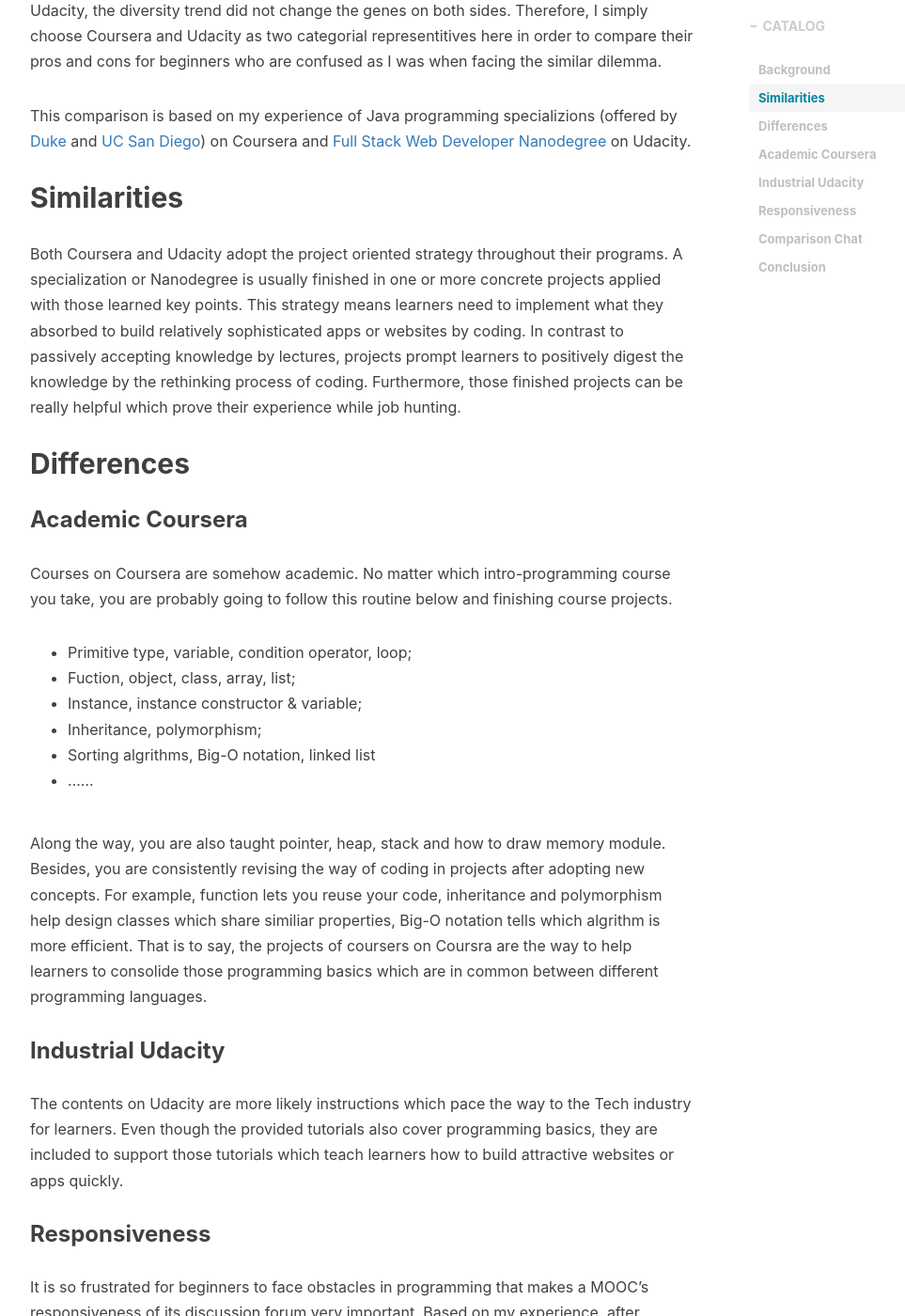
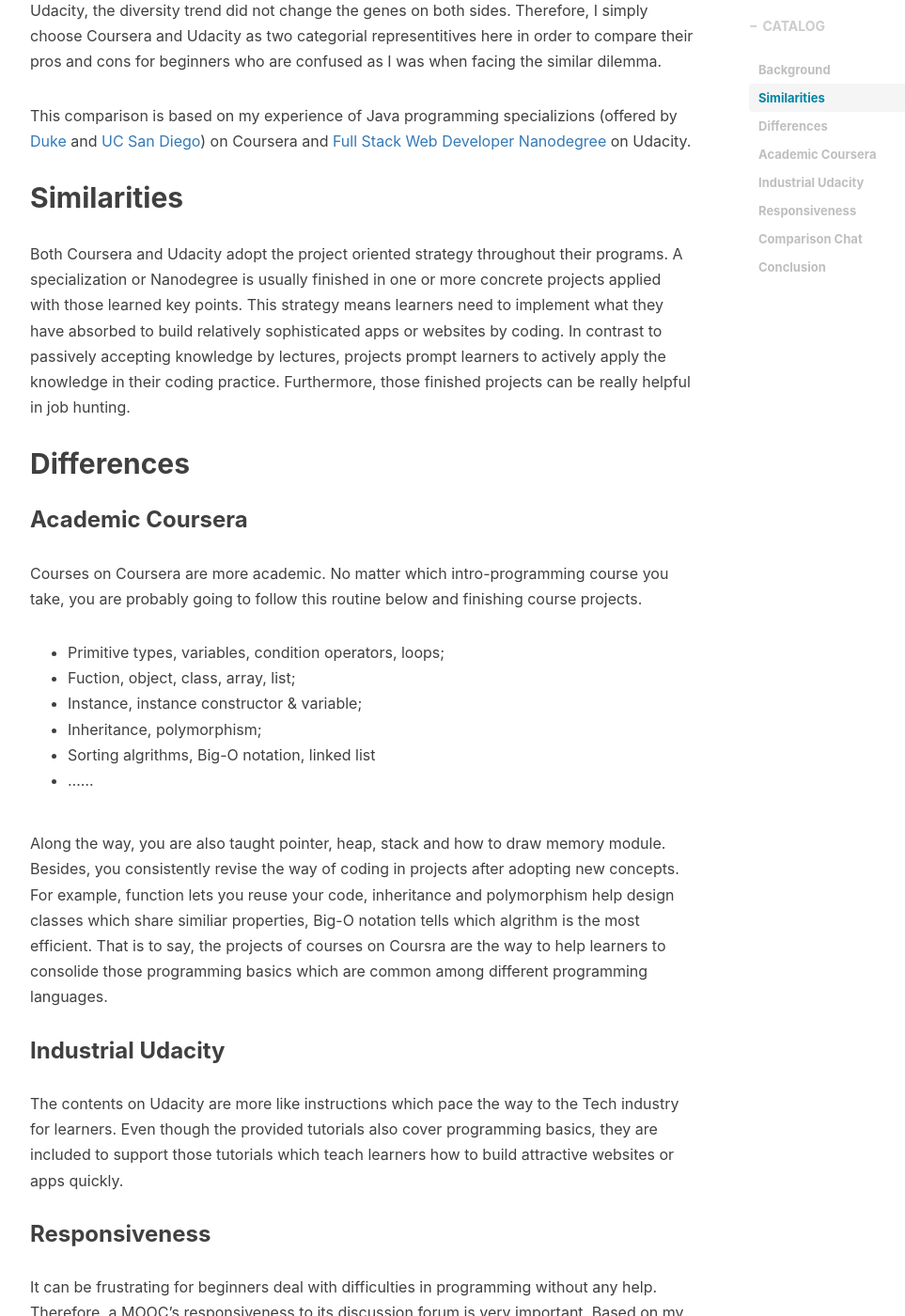
Before and after one commit to biyunwu/biyunwu.github.io, a Jekyll site: the page built from _posts/2018-02-19-coursera-versus-udacity.md, in a window 1280 px wide and 1400 px high, scrolled down 1084 px. Shown: the whole window at 94% size, without its empty margins (233-1196 px from the left). Built offline with Jekyll 4.4.1, drawn with Linux system fonts in a browser that asks for light colours; nearby versions of some CDN libraries; comment, search, counter and statistics services are not loaded; some of the changed text lies outside the part shown.

Commit message:
Correct grammer

```diff
--- a/_posts/2018-02-19-coursera-versus-udacity.md
+++ b/_posts/2018-02-19-coursera-versus-udacity.md
@@ -27,31 +27,31 @@
 
 ## Similarities
 
-Both Coursera and Udacity adopt the project oriented strategy throughout their programs. A specialization or Nanodegree is usually finished in one or more concrete projects applied with those learned key points. This strategy means learners need to implement what they absorbed to build relatively sophisticated apps or websites by coding. In contrast to passively accepting knowledge by lectures, projects prompt learners to positively digest the knowledge by the rethinking process of coding. Furthermore, those finished projects can be really helpful which prove their experience while job hunting.
+Both Coursera and Udacity adopt the project oriented strategy throughout their programs. A specialization or Nanodegree is usually finished in one or more concrete projects applied with those learned key points. This strategy means learners need to implement what they have absorbed to build relatively sophisticated apps or websites by coding. In contrast to passively accepting knowledge by lectures, projects prompt learners to actively apply the knowledge in their coding practice. Furthermore, those finished projects can be really helpful in job hunting.
 
 ## Differences
 
 ### Academic Coursera
 
-Courses on Coursera are somehow academic. No matter which intro-programming course you take, you are probably going to follow this routine below and finishing course projects.
+Courses on Coursera are more academic. No matter which intro-programming course you take, you are probably going to follow this routine below and finishing course projects.
 
-- Primitive type, variable, condition operator, loop;
+- Primitive types, variables, condition operators, loops;
 - Fuction, object, class, array, list;
 - Instance, instance constructor & variable;
 - Inheritance, polymorphism;
 - Sorting algrithms, Big-O notation, linked list
 - ......
 
-Along the way, you are also taught pointer, heap, stack and how to draw memory module. Besides, you are consistently revising the way of coding in projects after adopting new concepts. For example, function lets you reuse your code, inheritance and polymorphism help design classes which share similiar properties, Big-O notation tells which algrithm is more efficient. That is to say, the projects of coursers on Coursra are the way to help learners to consolide those programming basics which are in common between different programming languages.
+Along the way, you are also taught pointer, heap, stack and how to draw memory module. Besides, you consistently revise the way of coding in projects after adopting new concepts. For example, function lets you reuse your code, inheritance and polymorphism help design classes which share similiar properties, Big-O notation tells which algrithm is the most efficient. That is to say, the projects of courses on Coursra are the way to help learners to consolide those programming basics which are common among different programming languages.
 
 ### Industrial Udacity
 
-The contents on Udacity are more likely instructions which pace the way to the Tech industry for learners. Even though the provided tutorials also
+The contents on Udacity are more like instructions which pace the way to the Tech industry for learners. Even though the provided tutorials also
 cover programming basics, they are included to support those tutorials which teach learners how to build attractive websites or apps quickly.
 
 ### Responsiveness
 
-It is so frustrated for beginners to face obstacles in programming that makes a MOOC's responsiveness of its discussion forum very important. Based on my experience, after posting a question, I probably wait hours to days to get the response on Cousera. In contrast, it takes minutes to hours on Udacity.
+It can be frustrating for beginners deal with difficulties in programming without any help. Therefore, a MOOC's responsiveness to its discussion forum is very important. Based on my experience, after posting a question, I probably wait hours to days to get the response on Cousera. In contrast, it takes minutes to hours on Udacity.
 
 ## Comparison Chat
 
```
